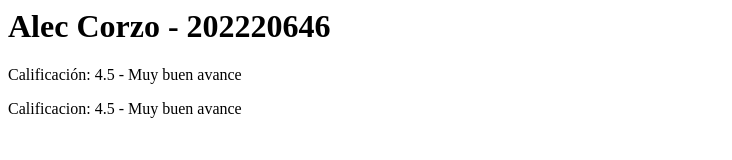
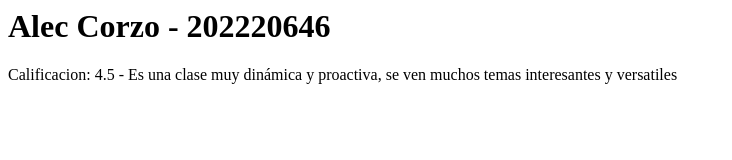
Before and after one commit to AlecCorzo/Parcial_Distribuidos, a plain HTML site: page ejercicio3/web/index.html in a window 1280 px wide. Shown: the whole page, without its empty margins (0-732 px from the left). Drawn offline with Linux system fonts and the light colour scheme.

Commit message:
Update index.html

```diff
--- a/ejercicio3/web/index.html
+++ b/ejercicio3/web/index.html
@@ -1,3 +1,3 @@
 <h1>Alec Corzo - 202220646</h1>
-<p>Calificación: 4.5 - Muy buen avance</p>
-<p>Calificacion: 4.5 - Muy buen avance</p>
+
+<p>Calificacion: 4.5 - Es una clase muy dinámica y proactiva, se ven muchos temas interesantes y versatiles</p>
```
